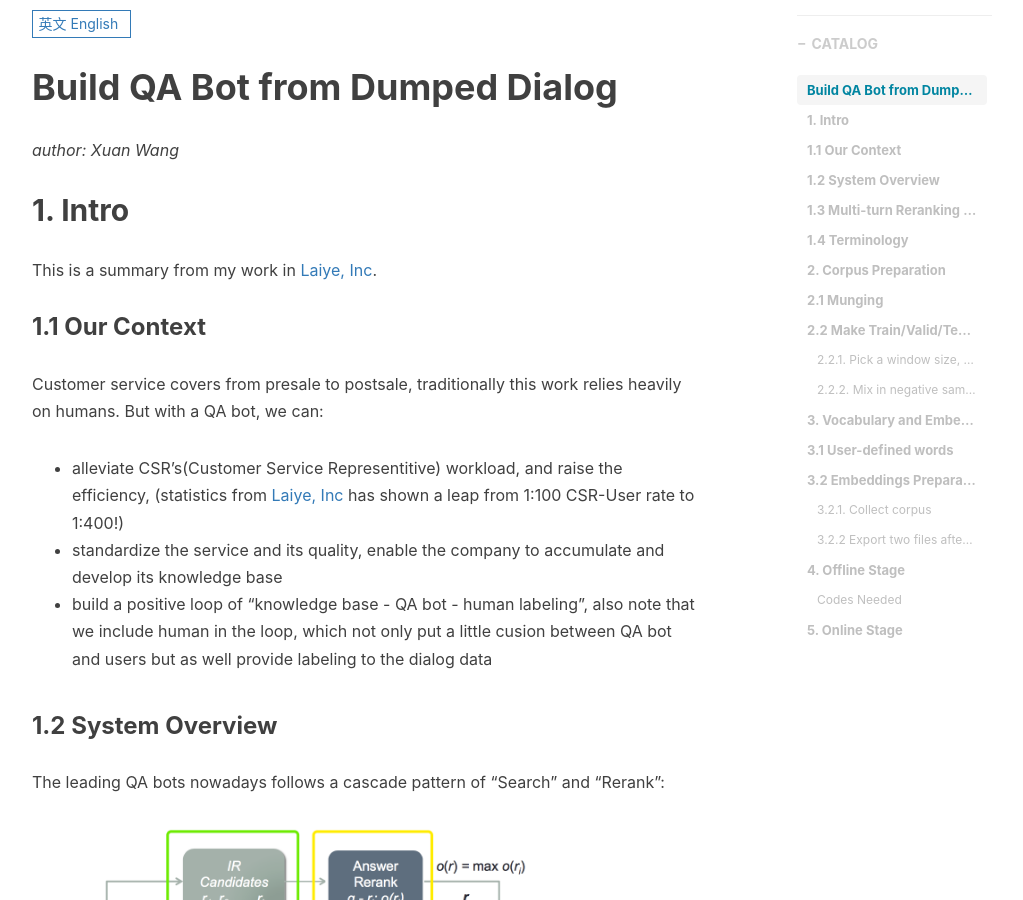
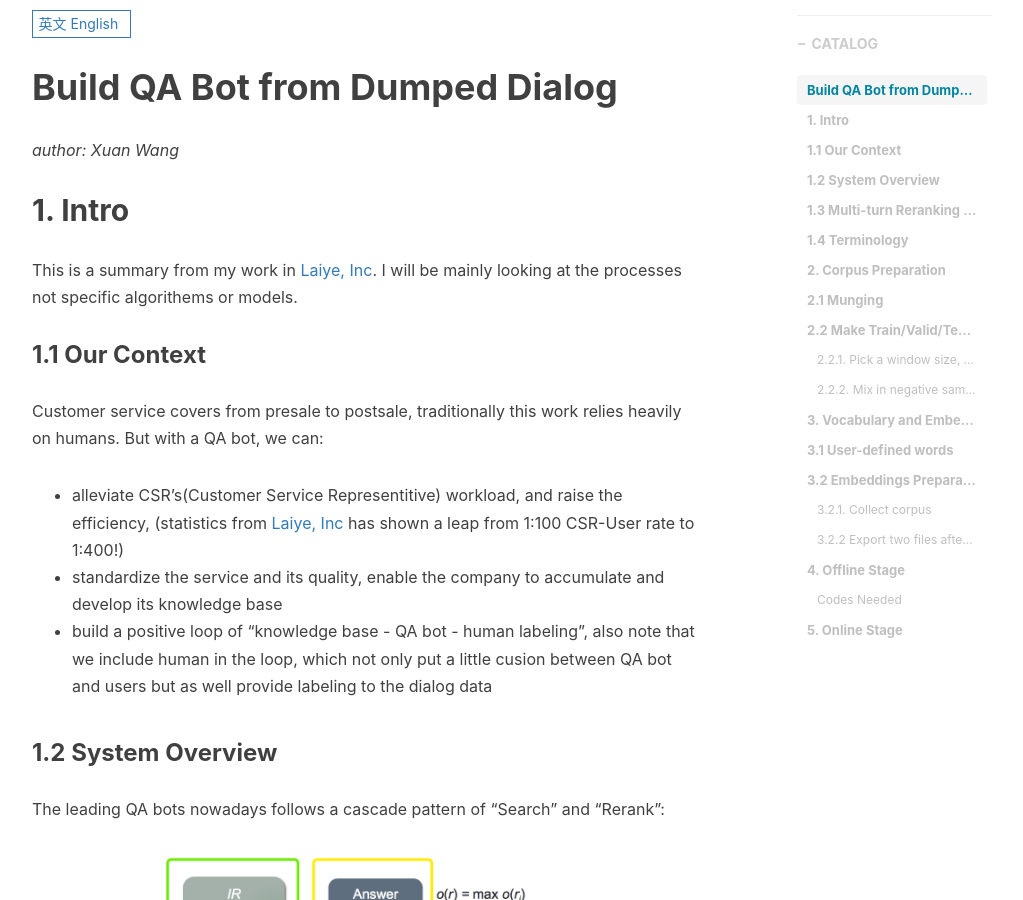
Before and after one commit to Alex-X-W/Alex-X-W.github.io, a Jekyll site: the page built from _posts/2017-09-10-dialog_rerank.markdown, in a window 1280 px wide and 900 px high, scrolled down 548 px. Shown: the whole window, without its empty margins (233-1256 px from the left). Built offline with Jekyll 4.4.1, drawn with Linux system fonts in a browser that asks for light colours; nearby versions of some CDN libraries; comment, search, counter and statistics services are not loaded.

Commit message:
update post

```diff
--- a/_includes/posts/2017-09-10-dialog_rerank/en.md
+++ b/_includes/posts/2017-09-10-dialog_rerank/en.md
@@ -4,7 +4,7 @@
 
 
 ## 1. Intro
-This is a summary from my work in [Laiye, Inc](http://www.laiye.com).
+This is a summary from my work in [Laiye, Inc](http://www.laiye.com). I will be mainly looking at the processes not specific algorithems or models.
 ### 1.1 Our Context
 Customer service covers from presale to postsale, traditionally this work relies heavily on humans. But with a QA bot, we can:
 * alleviate CSR's(Customer Service Representitive) workload, and raise the efficiency, (statistics from [Laiye, Inc](http://www.laiye.com) has shown a leap from 1:100 CSR-User rate to 1:400!)
```
